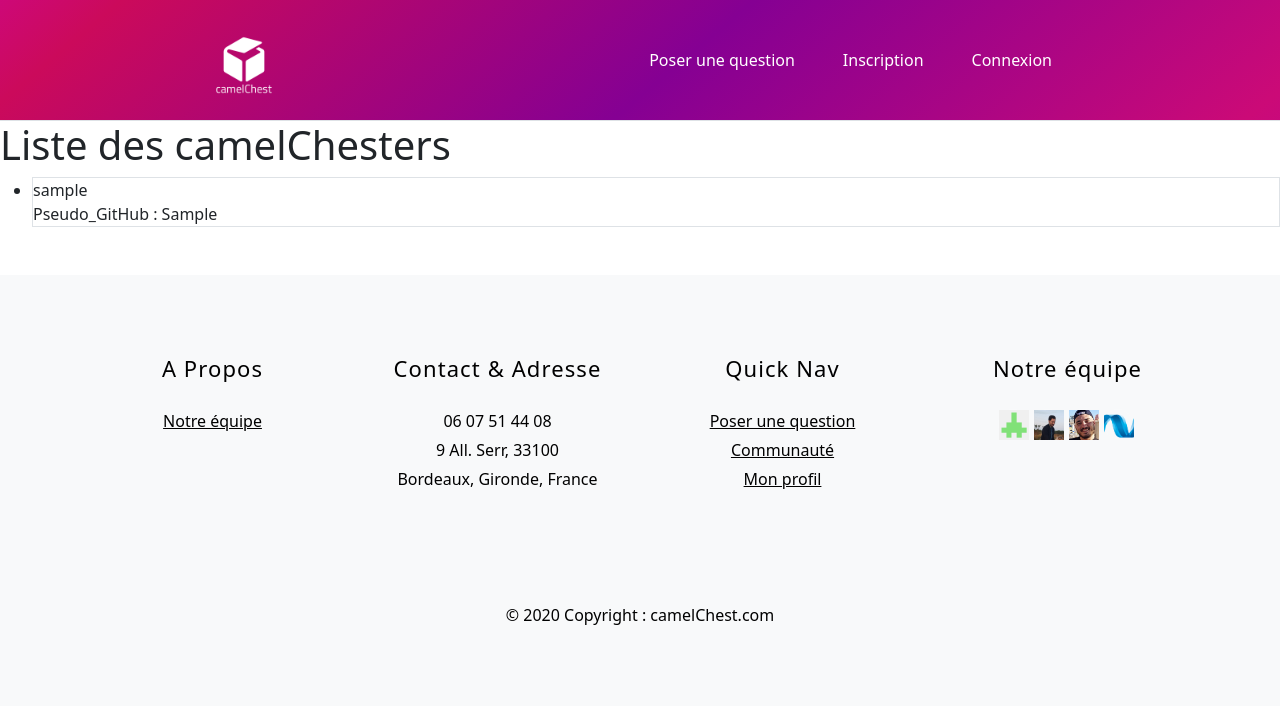
After one commit to WildCodeSchool/bordeaux-p2-202109-stackoverflou, a PHP site: template src/View/User/comminity.html.twig in a window 1280 px wide. The commit adds this page. Shown: the top 706 px of the page. Run offline with PHP 8.4, Linux system fonts and the light colour scheme; the template is opened without the code that fills it: most values are stand-ins (such as "Sample title", 1, 10 or a date in 2020); a stand-in replaces the project's code that opens the database connection; some libraries are stand-ins or nearby versions.

Commit message:
add new page community with new method to display all users

```diff
--- a/src/Model/UserManager.php
+++ b/src/Model/UserManager.php
@@ -45,4 +45,5 @@ class UserManager extends AbstractManager
         group by u.id;");
         return $statement->fetchAll();
     }
+
 }
--- a/src/View/Components/_nav.html.twig
+++ b/src/View/Components/_nav.html.twig
@@ -10,7 +10,7 @@
             <div class="navbar-nav">
         {% if (session.user) %}
                 <a class="nav-link m-3 text-white" href="/questions/add">Poser une question</a>
-                <a class="nav-link m-3 text-white" href="#">Communauté</a>
+                <a class="nav-link m-3 text-white" href="/community">Communauté</a>
                 <a class="nav-link m-3 text-white" href="/user?id={{ session.user.id }}">Mon profil</a>
                 <a class="nav-link m-3 text-white" href="/logout">Déconnexion</a>
         {% else %}
--- a/src/View/Components/_searchbarHome.html.twig
+++ b/src/View/Components/_searchbarHome.html.twig
@@ -2,6 +2,5 @@
 
     <form method="get" class="form-control" >
         <input name="keyword" type="text" class="form-control" placeholder="Entrez un seul mot clé" aria-label="Recipient's username" aria-describedby="button-addon2">
-
     </form>
 </div>
--- /dev/null
+++ b/src/View/User/comminity.html.twig
@@ -0,0 +1,15 @@
+{% extends 'layout.html.twig' %}
+
+{% block content %}
+    <h1>Liste des camelChesters</h1>
+    {% for user in users %}
+<ul>
+    <li class="border">
+        {{ user.username }}   <br>
+        Pseudo_GitHub : {{ user.pseudo_github }}
+    </li>
+</ul>
+
+    {% endfor %}
+
+{% endblock %}
--- a/src/routes.php
+++ b/src/routes.php
@@ -22,5 +22,6 @@ return [
     'logout' => ['UserController', 'logout'],
     'questions/tags' => ['QuestionController', 'showTags', ['id']],
     'questions/rank' => ['AnswerController', 'rankUp'],
+    'community'  => ['UserController', 'showAllProfiles']
 
 ];
```
Also changed, not shown: src/Controller/UserController.php (+9 -0 lines).
